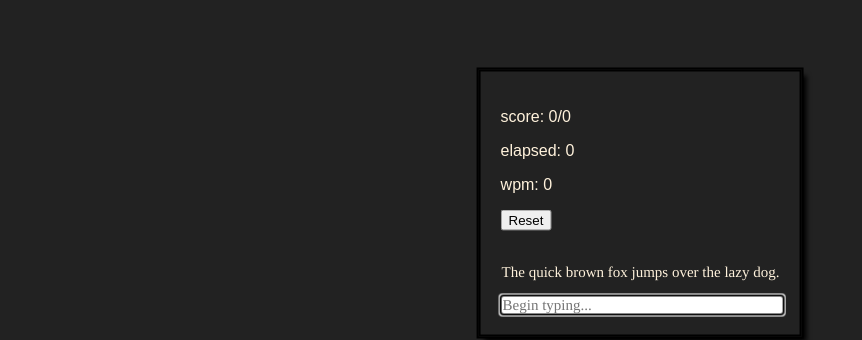
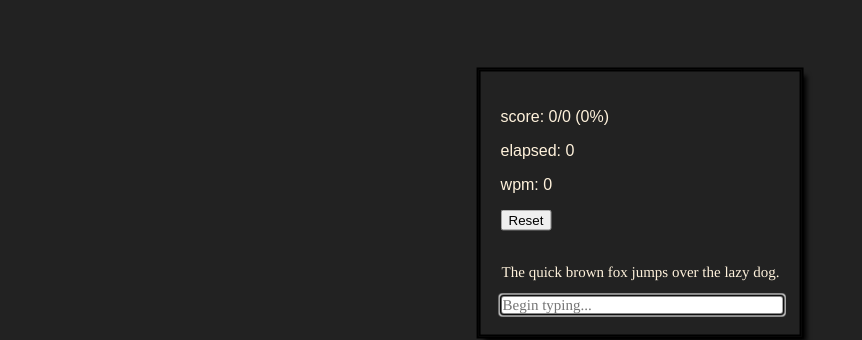
Before and after one commit to Chris234k/chris234k.github.io, a Jekyll site: the page built from typing.html, in a window 1280 px wide. Shown: the part 247-587 px from the top of the page, without its empty margins (0-862 px from the left). Built offline with Jekyll 4.4.1, drawn with Linux system fonts in a browser that asks for light colours; part of the change alters nothing that is shown.

Commit message:
Do a reset on page load, to make it easier to update the formatting. Displaying score with percentage

```diff
--- a/typing.html
+++ b/typing.html
@@ -15,9 +15,9 @@ permalink: /typing/
 Woah. What are you doing here? You're not supposed to be here...
 
 <div class="main-box">
-	<p id="score">score: 0/0</p>
-	<p id="time">elapsed: 0</p>
-	<p id="wpm">wpm: 0</p>
+	<p id="score"></p>
+	<p id="time">/p>
+	<p id="wpm"></p>
 	<button onclick="reset()">Reset</button>
 	<br>
 	<br>
@@ -46,6 +46,8 @@ Woah. What are you doing here? You're not supposed to be here...
 	function onLoad() {
 		document.getElementById("target").innerText = "The quick brown fox jumps over the lazy dog.";
 		document.getElementById("inputField").focus();
+
+		reset();
 	}
 
 	function reset() {
@@ -53,8 +55,9 @@ Woah. What are you doing here? You're not supposed to be here...
 		score = 0;
 		startTime = Date.now();
 		document.getElementById("inputField").value = "";
-		setScoreText(score, 0);
+		setScoreText(score, 0, 0);
 		document.getElementById("time").innerText = "elapsed: " + 0;
+		document.getElementById("wpm").innerText = "wpm: " + 0;
 	}
 
 	function inputChange() {
@@ -70,7 +73,7 @@ Woah. What are you doing here? You're not supposed to be here...
 			}
 		}
 
-		setScoreText(score, target.length);
+		setScoreText(score, typed.length, target.length);
 
 		elapsed = (Date.now() - startTime) / 1000;
 		document.getElementById("time").innerText = "elapsed: " + elapsed;
@@ -80,8 +83,14 @@ Woah. What are you doing here? You're not supposed to be here...
 		document.getElementById("wpm").innerText = "wpm: " + wpm;
 	}
 
-	function setScoreText(currentScore, targetLength) {
-		document.getElementById("score").innerText = "score: " + currentScore + "/" + targetLength;
+	function setScoreText(currentScore, numTyped, targetLength) {
+		accuracy = 0;
+		if(numTyped > 0) {
+			accuracy = (currentScore / numTyped) * 100;
+			accuracy = accuracy.toFixed(0);
+		}
+
+		document.getElementById("score").innerText = "score: " + currentScore + "/" + targetLength + " (" + accuracy + "%)";
 	}
 </script>
 
```
